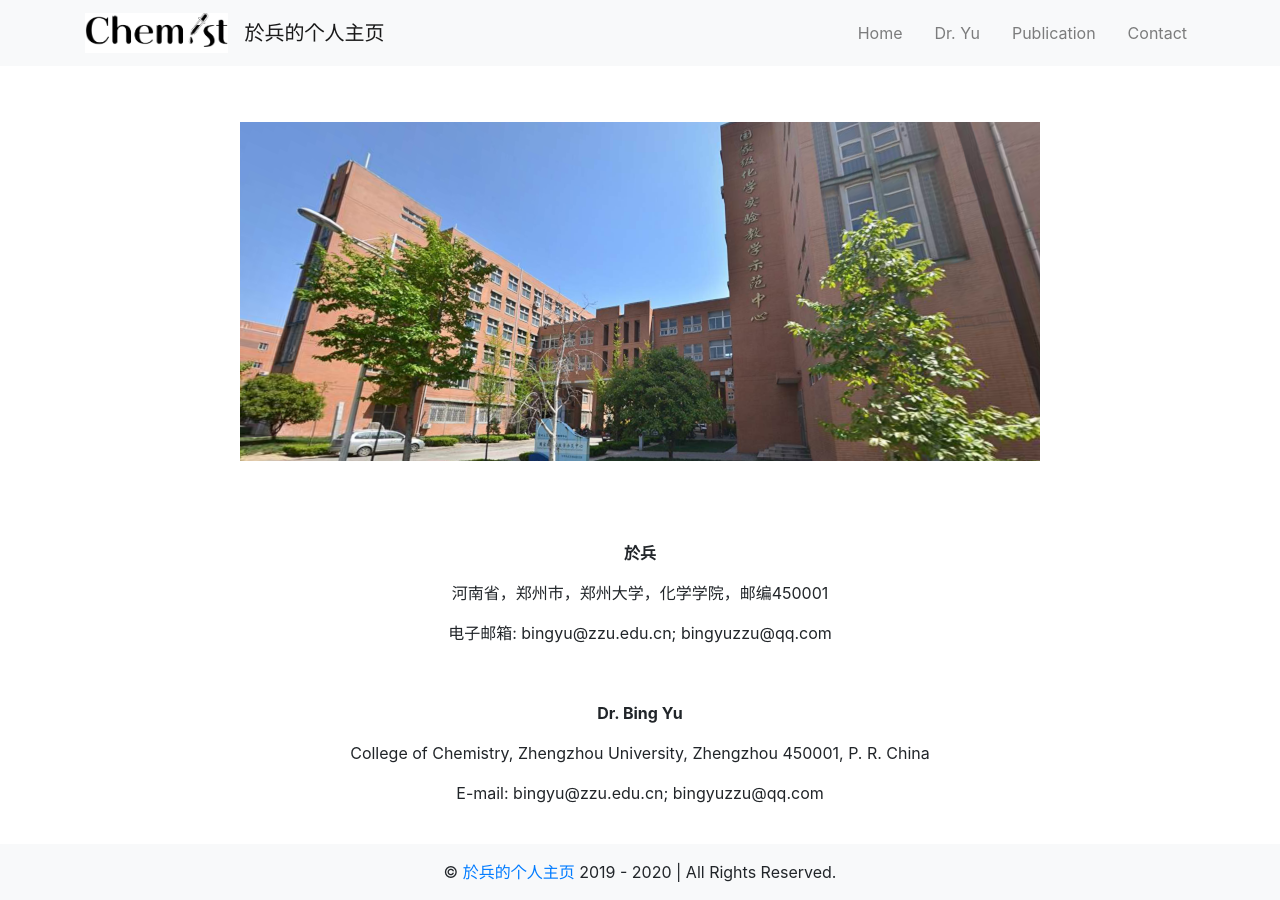
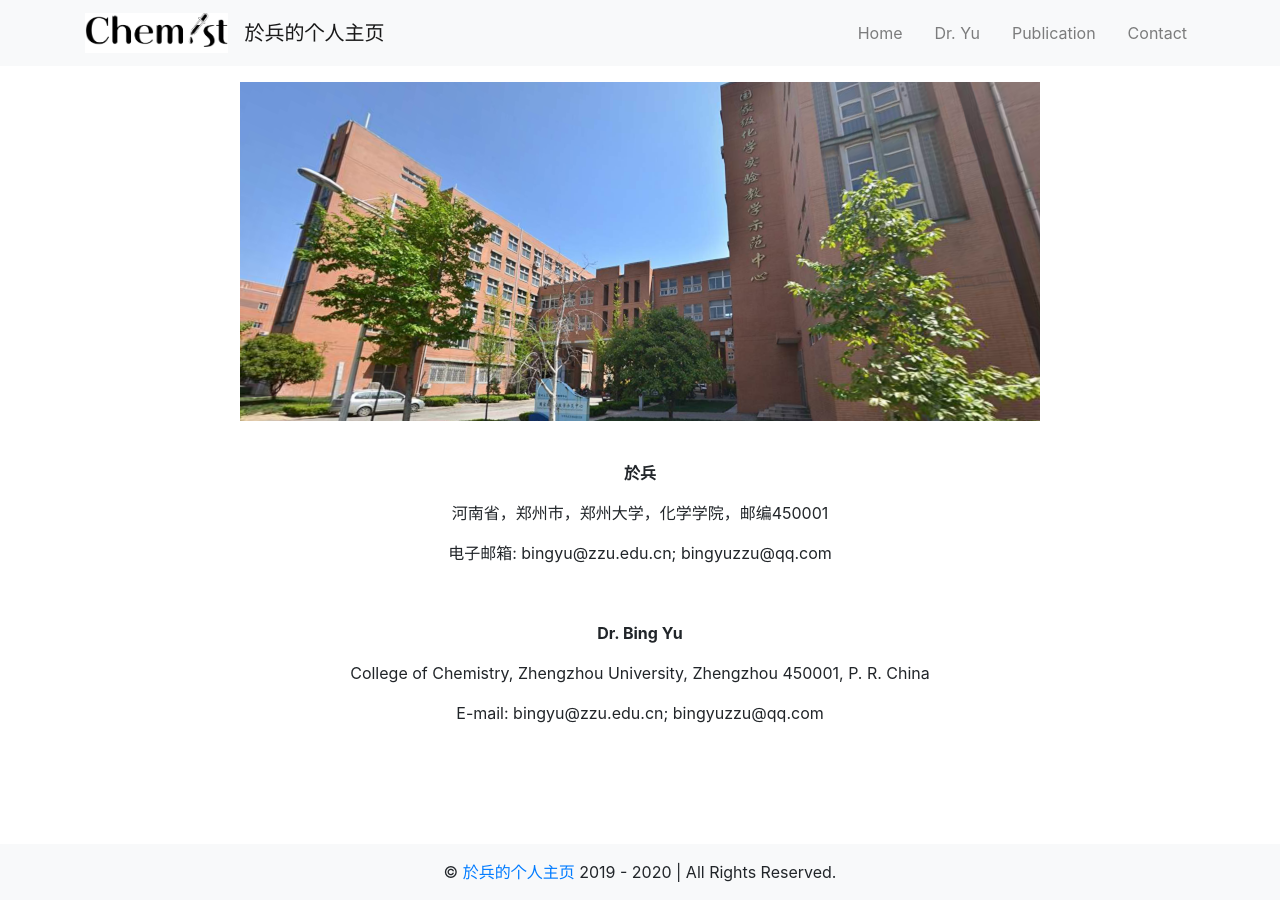
Before and after one commit to bingyuzzu/bingyuzzu.github.io, a Jekyll site: the page built from contact.md, in a window 1280 px wide. Built offline with Jekyll 4.4.1, drawn with Linux system fonts in a browser that asks for light colours.

Commit message:
Update contact.md

```diff
--- a/contact.md
+++ b/contact.md
@@ -3,11 +3,9 @@
 titles: Contact us
 permalink: /contact.html
 ---
-<br />
 
-<img src="assets/img/chem-building.png" alt="chem-building" style="zoom: 100%;" class="aligncenter" />
 
-<br /><br />
+<img src="assets/img/chem-building.png" alt="chem-building" style="zoom: 100%;" class="aligncenter" /><br />
 
 {:.text-center}
 
```
